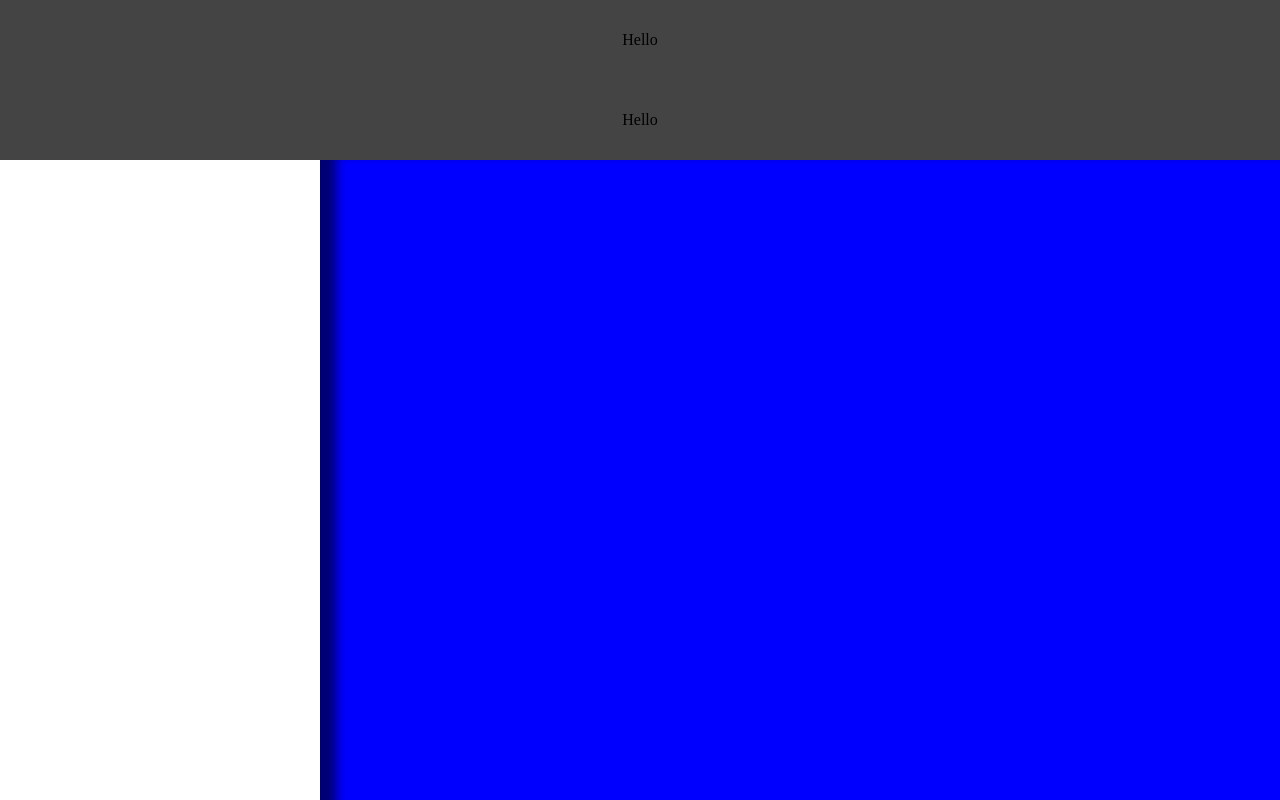
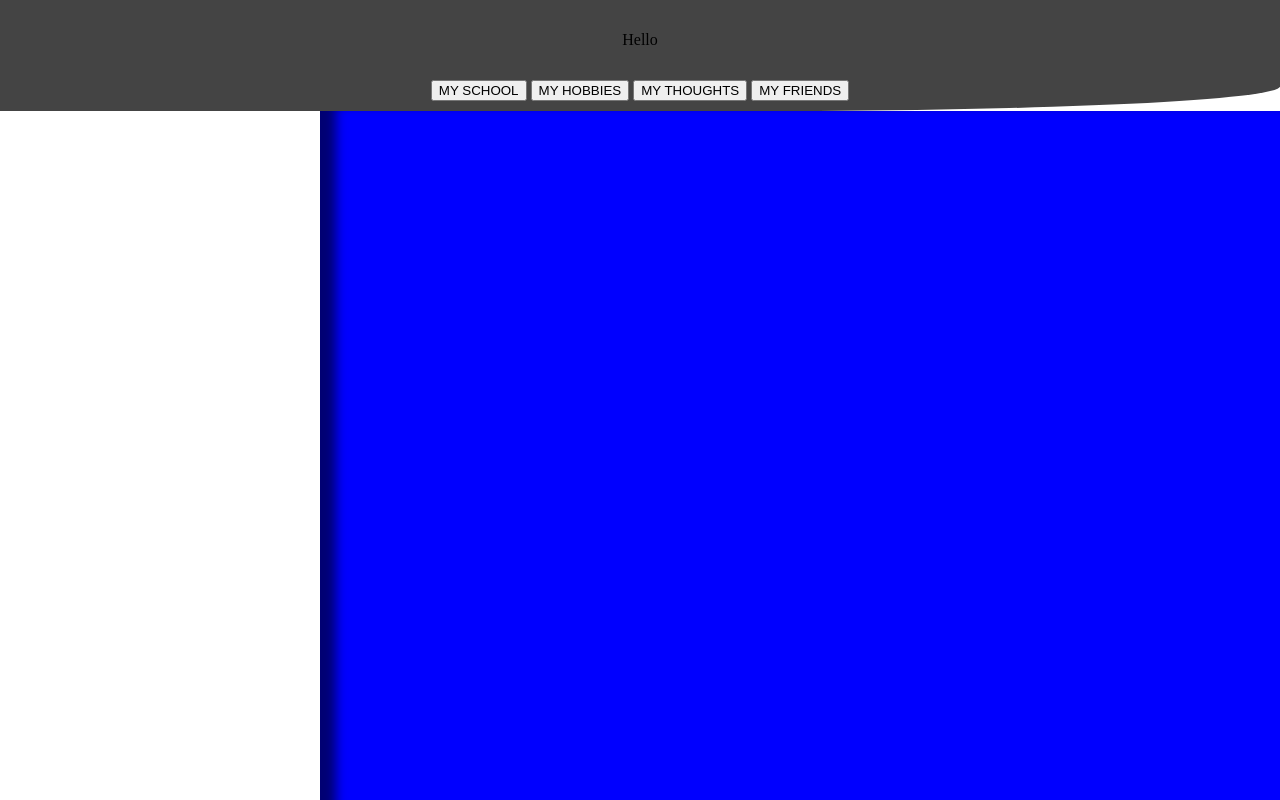
Before and after one commit to MaureenDadap/MaureenBlog, a plain HTML site: page index.html in a window 1280 px wide. Shown: the top 800 px of the page. Drawn offline with Linux system fonts and the light colour scheme.

Commit message:
edit header

```diff
--- a/index.html
+++ b/index.html
@@ -11,7 +11,18 @@
         <p>Hello</p>
     </div>
     <div id="bottom" class="header">
-        <p>Hello</p>
+        <button>
+            MY SCHOOL
+        </button>
+        <button>
+            MY HOBBIES
+        </button>
+        <button>
+            MY THOUGHTS
+        </button>
+        <button>
+            MY FRIENDS
+        </button>
     </div>
     <div id="left" class="column">
     </div>
--- a/src/styles/index_style.css
+++ b/src/styles/index_style.css
@@ -8,23 +8,23 @@ html{
 
 body {
     margin: 0;
-    height: 100%;
+    height: 100vh;
 }
 
 .header {
     background-color: #444444;
-    padding: 15px;
     text-align: center;
-    position: relative;
 }
 
 #top {
+    padding: 15px;
     z-index: 2;
 }
 
 #bottom {
+    padding-bottom: 10px;
     z-index: 1;
-    /* box-shadow: inset 0px -22px 11px -6px rgba(0,0,0,0.55); */
+    border-bottom-right-radius: 40% 80%;
 }
 
 .column {
@@ -41,10 +41,11 @@ body {
 }
 
 #right {
-    z-index: 1;
+    z-index: 3;
     width: 75%;
     background-color: blue;
     box-shadow: inset 22px 0px 11px -6px rgba(0,0,0,0.55);
+    position: relative;
 }
 
 @media only screen and (max-width:620px) {
```
